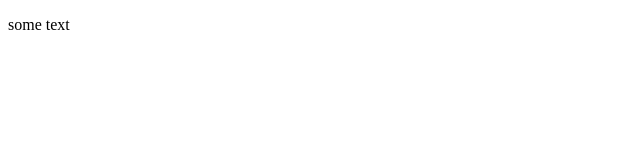
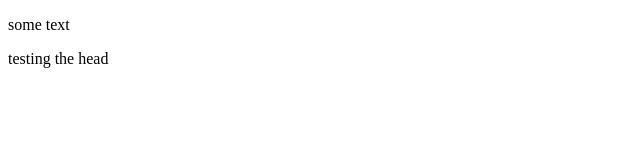
Before and after one commit to gezelligheid/git, a plain HTML site: page index.html in a window 1280 px wide. Shown: the full height of the page, 0-640 px from the left. Drawn offline with Linux system fonts and the light colour scheme.

Commit message:
head testing

```diff
--- a/index.html
+++ b/index.html
@@ -5,5 +5,7 @@
 </head>
 <body>
 <p>some text</p>
+
+<div>testing the head</div>
 </body>
 </html>
```
